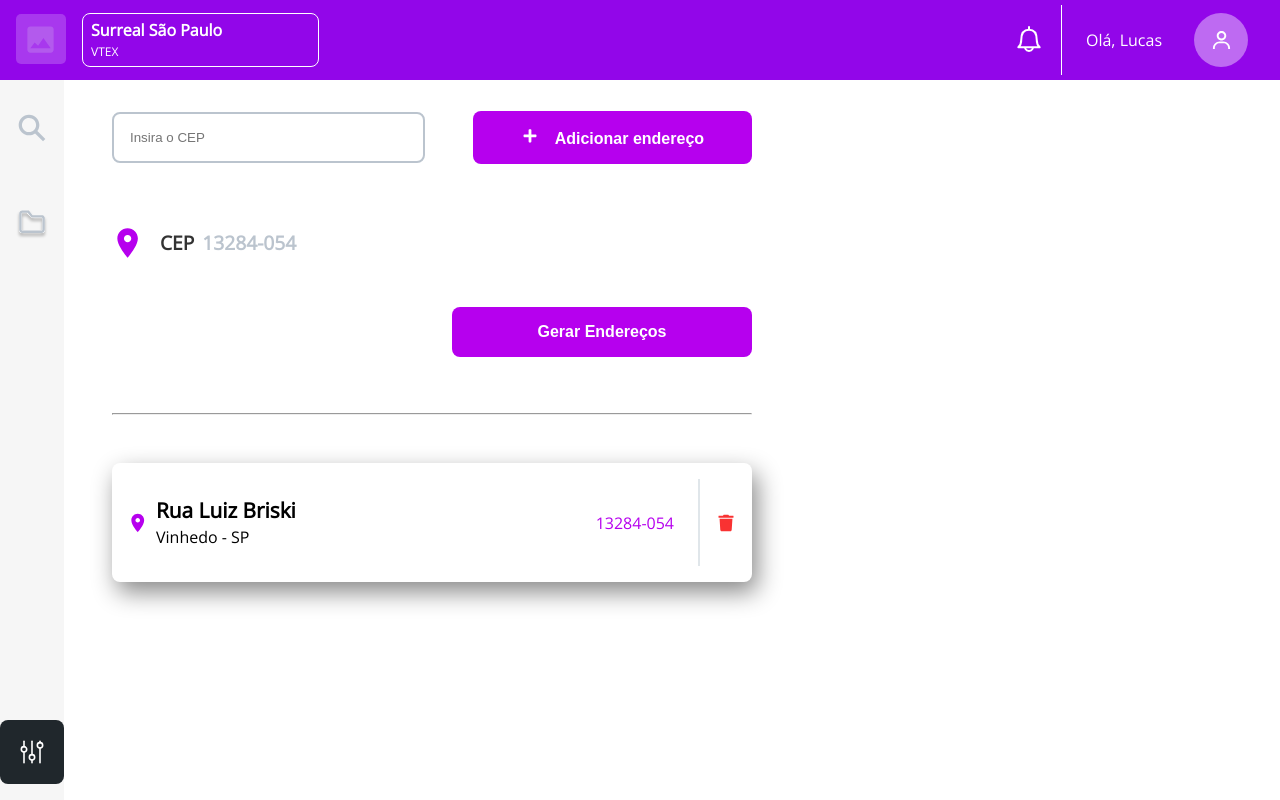
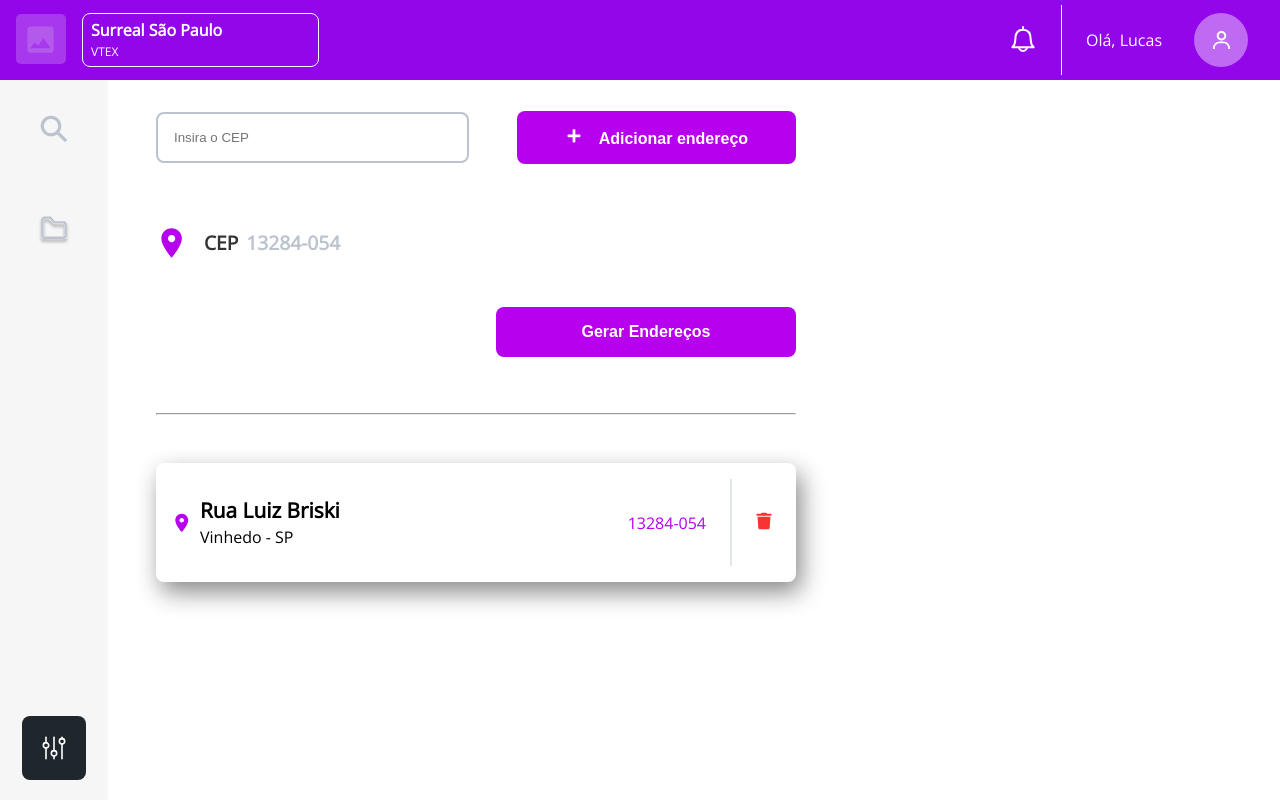
Before and after one commit to Luketube/teste-increazy, a Vue app: page / in a window 1280 px wide. Built offline with nearby package versions, Linux system fonts and the light colour scheme.

Commit message:
Adicionado botoes nos icones

```diff
--- a/src/components/BarraLateral.vue
+++ b/src/components/BarraLateral.vue
@@ -2,10 +2,11 @@
 
 <aside>
     <div class="aside_top">
-        <img class="icons icons_top" src="../assets/icone-busca.svg" alt="Icone de bússola">
-        <img class="icons icons_top" src="../assets/icone-folder2.svg" alt="Icone de pasta">
+        <button><img class="icons icons_top" src="../assets/icone-busca.svg" alt="Icone de bússola"></button>
+        <button><img class="icons icons_top" src="../assets/icone-folder2.svg" alt="Icone de pasta"></button>
     </div>
-    <img class="icons aside_bottom" src="../assets/icone-ajuste.svg" alt="">
+    <button><img class="icons aside_bottom" src="../assets/icone-ajuste.svg" alt="">
+</button>
 </aside>
 
 
@@ -28,6 +29,7 @@ aside{
     justify-content: space-between;
     max-width: 5.5rem;
     height: calc(100vh - 5rem);
+    padding: 0rem 1rem;
 }
 
 .aside_top{
@@ -35,6 +37,15 @@ aside{
     display: flex;
     justify-content: space-around;
     flex-direction: column;
+}
+
+
+button{
+    border: none;
+    background-color: #F6F6F6;
+}
+button:hover{
+    cursor: pointer;
 }
 
 .icons_top{
--- a/src/components/Cabecalho.vue
+++ b/src/components/Cabecalho.vue
@@ -9,7 +9,7 @@
                     <p class="cidade_secundario">VTEX</p>
             </div>
             <div>
-                <img src="../assets/icone-bell.svg" alt="Icone de sino">
+                <button><img src="../assets/icone-bell.svg" alt="Icone de sino"></button>
             </div>
         </div>
         <div class="usuario">
@@ -66,6 +66,14 @@ p{
     font-weight: 100;
 }
 
+button{
+    border: none;
+    background-color: #9206E9;
+}
+button:hover{
+    cursor: pointer;
+}
+
 .usuario{
     align-items: center;
     border-left: 1px solid #FFFFFF;
--- a/src/components/CardsCep.vue
+++ b/src/components/CardsCep.vue
@@ -9,7 +9,8 @@
             <p class="cep">13284-054</p>
         </div>
         <div class="linha_vertical"></div>
-        <img src="../assets/icone-lixo.svg" alt="Icone de lixeira">
+        <button><img src="../assets/icone-lixo.svg" alt="Icone de lixeira"></button>
+
     </div>
 
 </template>
@@ -62,4 +63,13 @@ img{
     margin-right: 0.5rem;
 }
 
+button{
+    border: none;
+    background-color: #FFFFFF;
+}
+
+button:hover{
+    cursor: pointer;
+}
+
 </style>
```
